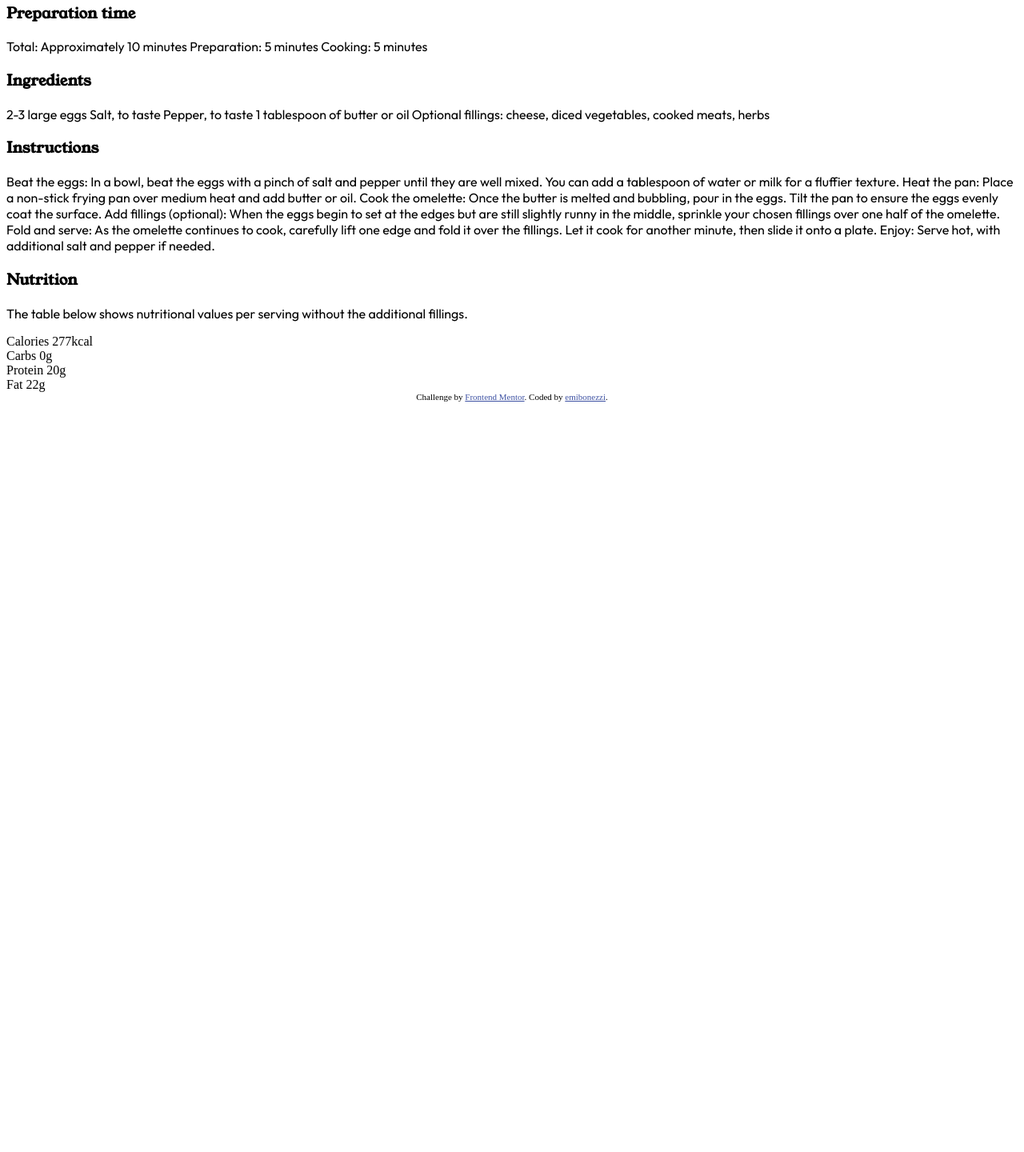
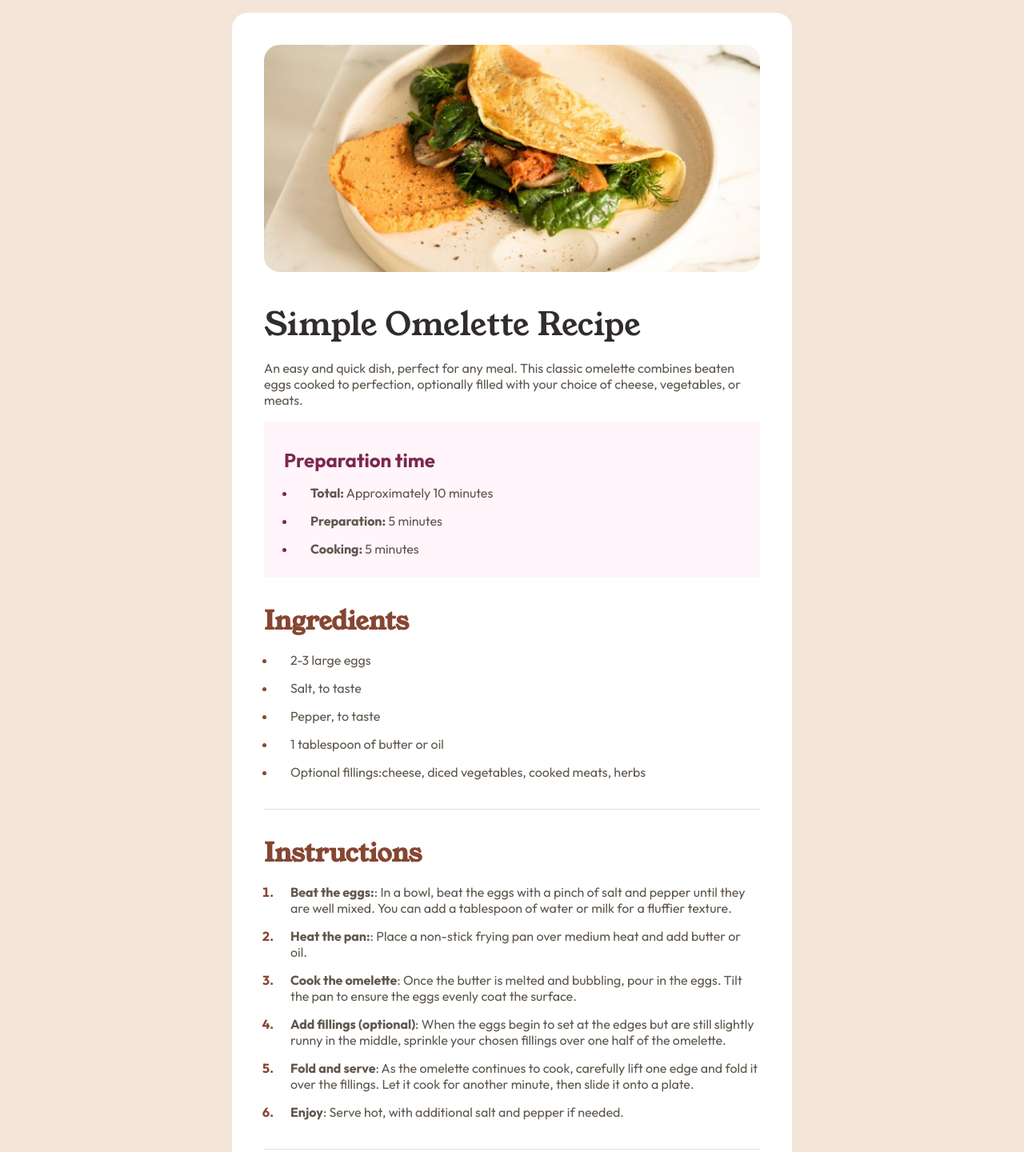
Before and after one commit to emibonezzi/recipe-page-main, a plain HTML site: page index.html in a window 1280 px wide. Shown: the part 110-1550 px from the top of the page at 80% size. Before the commit the page ends 800 px from the top, so only its background shows below. Drawn offline with Linux system fonts and the light colour scheme.

Commit message:
Add style

```diff
--- a/index.html
+++ b/index.html
@@ -22,67 +22,115 @@
   <body>
     <main>
       <article class="card">
+        <div class="card-header">
+          <img src="assets/images/image-omelette.jpeg" />
+        </div>
+        <div class="card-body">
           <h1 class="main-title">Simple Omelette Recipe</h1>
           <p>
             An easy and quick dish, perfect for any meal. This classic omelette
-          combines beaten eggs cooked to perfection, optionally filled with your
-          choice of cheese, vegetables, or meats.
+            combines beaten eggs cooked to perfection, optionally filled with
+            your choice of cheese, vegetables, or meats.
           </p>
           <section class="note">
             <h1>Preparation time</h1>
-          <p>
-            Total: Approximately 10 minutes Preparation: 5 minutes Cooking: 5
-            minutes
-          </p>
+            <ul>
+              <li>
+                <span><b>Total:</b> Approximately 10 minutes</span>
+              </li>
+              <li>
+                <span><b>Preparation:</b> 5 minutes</span>
+              </li>
+              <li>
+                <span><b>Cooking:</b> 5 minutes</span>
+              </li>
+            </ul>
           </section>
-        <section>
+          <section class="divider">
             <h1>Ingredients</h1>
-          <p>
-            2-3 large eggs Salt, to taste Pepper, to taste 1 tablespoon of
-            butter or oil Optional fillings: cheese, diced vegetables, cooked
-            meats, herbs
-          </p>
+            <ul>
+              <li><span>2-3 large eggs</span></li>
+              <li><span>Salt, to taste</span></li>
+              <li><span>Pepper, to taste</span></li>
+              <li><span>1 tablespoon of butter or oil</span></li>
+              <li>
+                <span>
+                  Optional fillings:cheese, diced vegetables, cooked meats,
+                  herbs</span
+                >
+              </li>
+            </ul>
+            <p></p>
           </section>
-        <section>
+          <section class="divider">
             <h1>Instructions</h1>
-          <p>
-            Beat the eggs: In a bowl, beat the eggs with a pinch of salt and
-            pepper until they are well mixed. You can add a tablespoon of water
-            or milk for a fluffier texture. Heat the pan: Place a non-stick
-            frying pan over medium heat and add butter or oil. Cook the
-            omelette: Once the butter is melted and bubbling, pour in the eggs.
-            Tilt the pan to ensure the eggs evenly coat the surface. Add
-            fillings (optional): When the eggs begin to set at the edges but are
-            still slightly runny in the middle, sprinkle your chosen fillings
-            over one half of the omelette. Fold and serve: As the omelette
-            continues to cook, carefully lift one edge and fold it over the
-            fillings. Let it cook for another minute, then slide it onto a
-            plate. Enjoy: Serve hot, with additional salt and pepper if needed.
-          </p>
+            <ol>
+              <li>
+                <span>
+                  <b>Beat the eggs:</b>: In a bowl, beat the eggs with a pinch
+                  of salt and pepper until they are well mixed. You can add a
+                  tablespoon of water or milk for a fluffier texture.
+                </span>
+              </li>
+              <li>
+                <span>
+                  <b>Heat the pan:</b>: Place a non-stick frying pan over medium
+                  heat and add butter or oil.
+                </span>
+              </li>
+              <li>
+                <span>
+                  <b>Cook the omelette</b>: Once the butter is melted and
+                  bubbling, pour in the eggs. Tilt the pan to ensure the eggs
+                  evenly coat the surface.
+                </span>
+              </li>
+              <li>
+                <span>
+                  <b>Add fillings (optional)</b>: When the eggs begin to set at
+                  the edges but are still slightly runny in the middle, sprinkle
+                  your chosen fillings over one half of the omelette.
+                </span>
+              </li>
+              <li>
+                <span>
+                  <b>Fold and serve</b>: As the omelette continues to cook,
+                  carefully lift one edge and fold it over the fillings. Let it
+                  cook for another minute, then slide it onto a plate.
+                </span>
+              </li>
+              <li>
+                <span>
+                  <b>Enjoy</b>: Serve hot, with additional salt and pepper if
+                  needed.
+                </span>
+              </li>
+            </ol>
           </section>
-        <section>
+          <section class="nutrition-table">
             <h1>Nutrition</h1>
             <p>
               The table below shows nutritional values per serving without the
               additional fillings.
             </p>
-          <div>
+            <div class="divider two-cols">
               <span>Calories</span>
-            <span>277kcal</span>
+              <span class="bold">277kcal</span>
             </div>
-          <div>
+            <div class="divider two-cols">
               <span>Carbs</span>
-            <span>0g</span>
+              <span class="bold">0g</span>
             </div>
-          <div>
+            <div class="divider two-cols">
               <span>Protein</span>
-            <span>20g</span>
+              <span class="bold">20g</span>
             </div>
-          <div>
+            <div class="divider two-cols">
               <span>Fat</span>
-            <span>22g</span>
+              <span class="bold">22g</span>
             </div>
           </section>
+        </div>
       </article>
     </main>
 
--- a/style.scss
+++ b/style.scss
@@ -10,19 +10,159 @@ $light-grey: hsl(30, 18%, 87%);
 $wenge-brown: hsl(30, 10%, 34%);
 $dark-charcoal: hsl(24, 5%, 18%);
 
+body {
+  background-color: $eggshell;
+}
+
+main {
+  display: flex;
+  margin: 10% 0;
+  justify-content: center;
+  align-items: center;
+}
+
+h1 {
+  margin-bottom: 15px;
+}
+
+ul,
+ol {
+  padding-inline-start: 15px;
+}
+
+li {
+  // span {
+  //   position: relative;
+  //   left: 20px;
+  // }
+  padding-inline-start: 18px;
+  &::marker {
+    font-weight: bold;
+    color: $nutmeg;
+  }
+}
+
+.two-cols {
+  display: grid;
+  grid-template-columns: 1fr 1fr;
+}
+
+p,
+li,
+span {
+  font-family: $paragraphs-font;
+  font-size: 16px;
+  color: $wenge-brown;
+}
+
+li {
+  margin-bottom: 15px;
+}
+
+.bold {
+  font-weight: 700;
+}
+
+.divider {
+  padding-bottom: 20px;
+  border-bottom: 1px solid $light-grey;
+}
+
+.card {
+  width: 100%;
+  max-width: 700px;
+  border-radius: 20px;
+  background-color: $white;
+
+  img {
+    max-width: 100%;
+    border-radius: 20px;
+  }
+}
+
+.card-header {
+  padding: 40px;
+  padding-bottom: 0px;
+}
+
+.card-body {
+  padding: 0px 40px;
+  padding-bottom: 40px;
+}
+
 h1 {
   font-family: $headings-font;
+  font-size: 2em;
+  color: $nutmeg;
 }
 
-p {
-  font-family: $paragraphs-font;
-  font-size: 16px;
+.main-title {
+  font-weight: 400;
+  font-size: 2.5em;
+  margin-bottom: 15px;
+  color: $dark-charcoal;
+}
+
+.note {
+  background-color: $rose-white;
+  padding: 10px 25px;
+
+  h1 {
+    font-family: $paragraphs-font;
+    color: $dark-raspberry;
+    font-size: 1.5em;
+  }
+
+  li::marker {
+    color: $dark-raspberry;
+  }
+}
+
+.nutrition-table {
+  .divider {
+    padding-bottom: 14px;
+    padding-top: 14px;
+  }
+  .bold {
+    color: $nutmeg;
+  }
+
+  .divider:last-child {
+    border: 0px;
+    padding-bottom: 0px;
+  }
 }
 
 .attribution {
   font-size: 11px;
+  margin: 30px 0px;
   text-align: center;
   a {
     color: hsl(228, 45%, 44%);
   }
 }
+
+@media (max-width: 480px) {
+  body {
+    margin: 0;
+  }
+  main {
+    margin: 0;
+  }
+  .card-header {
+    padding: 0;
+    img {
+      border-radius: 0px;
+    }
+  }
+
+  .main-title {
+    font-size: 2em;
+    line-height: 30px;
+  }
+
+  .card-body {
+    padding-left: 30px;
+    padding-right: 30px;
+  }
+}
```
Also changed, not shown: styles/style.css, 1 other file. Lines whose indentation alone changed are shown as unchanged.
